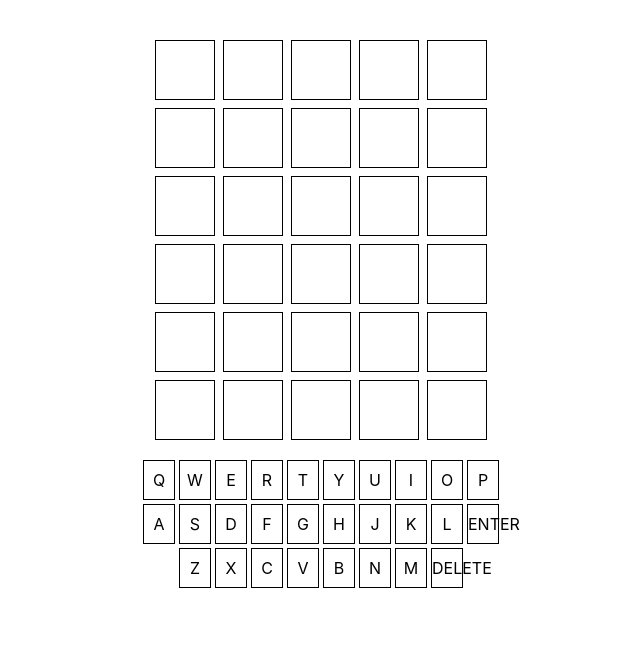
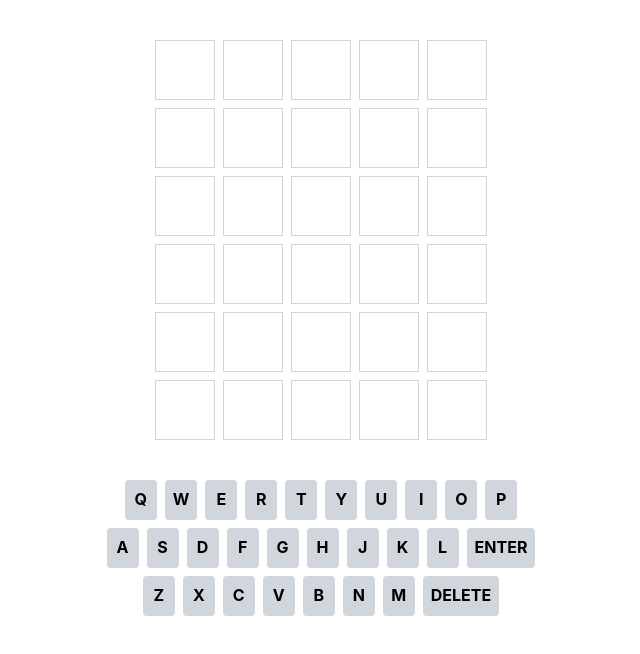
Before and after one commit to RoyCDev/wordle, a React app in the folder frontend/: page / in a window 1280 px wide. Shown: the top 654 px of the page, without its empty margins (319-959 px from the left). Built offline with nearby package versions, Linux system fonts and the light colour scheme; no server answers; the HTML template or start-up script is replaced by a standard one.

Commit message:
UI improvements

```diff
--- a/frontend/src/GameBoard.jsx
+++ b/frontend/src/GameBoard.jsx
@@ -19,7 +19,7 @@ function GameBoard() {
 
   useEffect(() => {
     if (guessesCount !== 0) { // check only if we've made a guess
-      const isLastGuessCorrect = board[guessesCount - 1].every(slot => slot?.color === "bg-green-400");
+      const isLastGuessCorrect = board[guessesCount - 1].every(slot => slot?.color === "bg-green-600");
       if (guessesCount === MAX_GUESSES || isLastGuessCorrect) {
         setIsGameOver(true);
         toast.info(isLastGuessCorrect ? "You guessed it!" : "The word is " + Cookies.get("word"));
@@ -102,9 +102,9 @@ function GameBoard() {
     const updatedArray = [...array];
     for (let i = 0; i < array.length; i++) {
       updatedArray[i].color =
-        result[i] === "green" ? "bg-green-400" :
-          result[i] === "yellow" ? "bg-yellow-300" :
-            "bg-gray-400"
+        result[i] === "green" ? "bg-green-600" :
+          result[i] === "yellow" ? "bg-yellow-500" :
+            "bg-gray-500"
     }
     return updatedArray;
   }
@@ -117,8 +117,7 @@ function GameBoard() {
             {row.map((col, colIndex) =>
               <div
                 key={colIndex}
-                className={`size-15 text-4xl font-semibold text-center pt-2 border ${col?.color ?? ""}`}
-              >
+                className={`size-15 text-4xl font-semibold text-center pt-2 ${col?.color ? col.color + " text-white" : "border border-gray-300"}`}>
                 {col?.letter || ""}
               </div>)
             }
--- a/frontend/src/KeyBoard.jsx
+++ b/frontend/src/KeyBoard.jsx
@@ -4,11 +4,11 @@ function KeyBoard({ handleAdd, handleDelete, handleSubmit }) {
   const KEYS = ["Q", "W", "E", "R", "T", "Y", "U", "I", "O", "P", "A", "S", "D", "F", "G", "H", "J", "K", "L", "ENTER", "Z", "X", "C", "V", "B", "N", "M", "DELETE"];
 
   return (
-    <div className='flex flex-wrap max-w-90 justify-center gap-1 mt-5'>
+    <div className='flex flex-wrap max-w-108 justify-center gap-2 mt-10'>
       {KEYS.map(key =>
         <button
           key={key}
-          className='border w-8 h-10'
+          className='rounded min-w-8 h-10 px-2 pb-0.5 bg-gray-300 font-bold hover:bg-gray-700 hover:text-white hover:cursor-pointer'
           onClick={
             key === "DELETE" ? handleDelete :
               key === "ENTER" ? handleSubmit :
```
